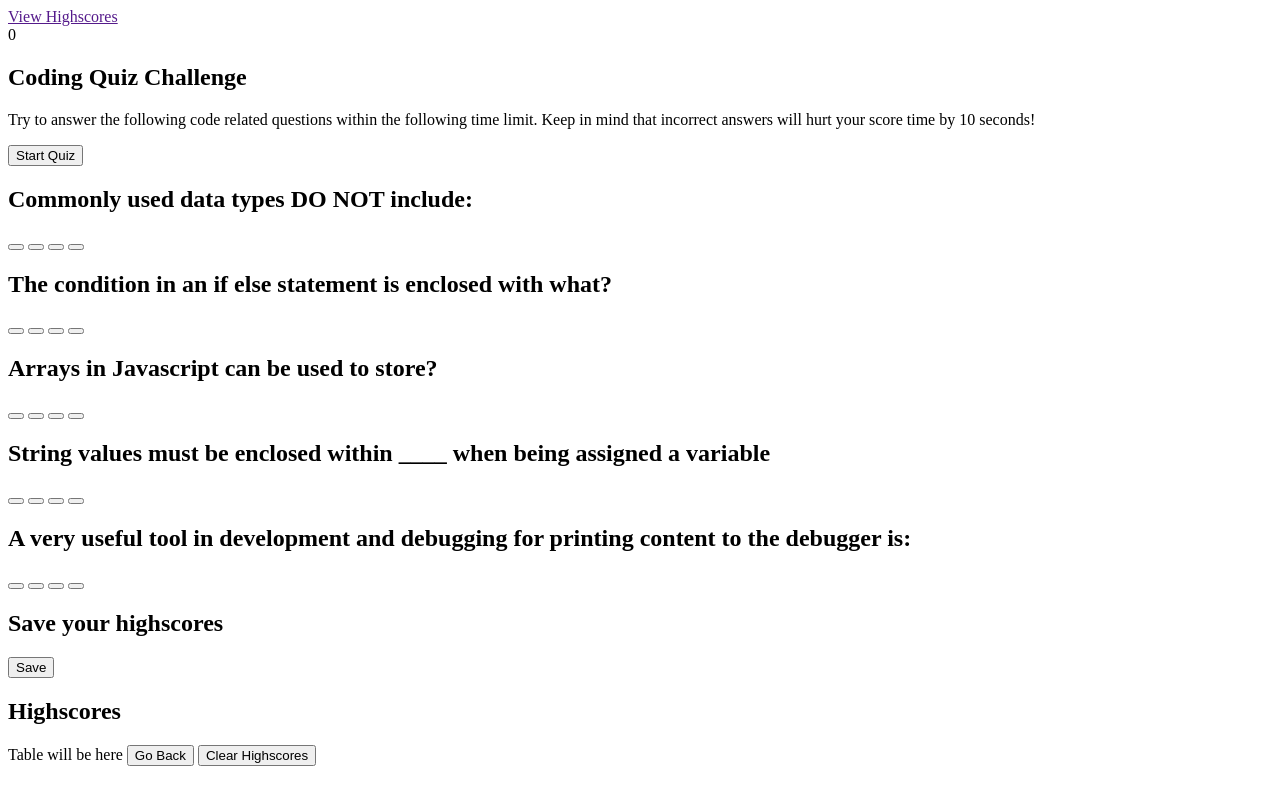
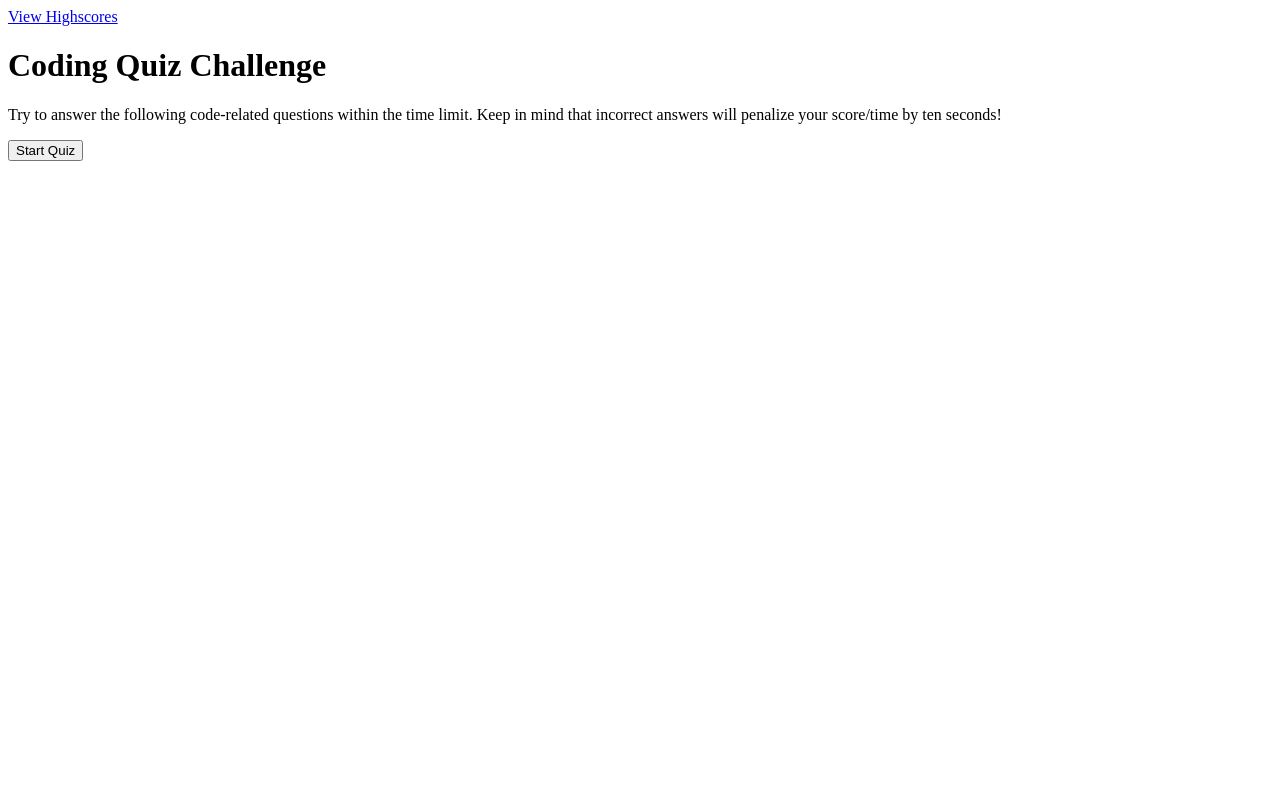
Before and after one commit to olliedirker/code-quiz, a plain HTML site: page index.html in a window 1280 px wide. Drawn offline with Linux system fonts and the light colour scheme.

Commit message:
fixed html to better show the quiz

```diff
--- a/assets/js/script.js
+++ b/assets/js/script.js
@@ -1,26 +1,27 @@
-function startQuiz() {
-    question()
-    console.log('start button working')
-}
-
-
-var startBtn = document.querySelector("#startButton")
-startBtn.addEventListener("click", startQuiz);
-var answer = document.querySelector("#quizPage")
-//nextQuestion execute the hide and reveal animations
-answer.addEventListener("click", nextQuestion)
-
-
-
-function question() {
-
-}
-
-function nextQuestion(event){
-console.log(event.target.classList[1]);
-
-if(event.target.classList[1] === "incorrect")
-console.log('clicking an incorrect answer works')
-else(event.target.classList[1] === "correct")
-console.log('clicking correct works')
-}
+var questions = [
+    {
+        title: "Commonly used data types DO NOT include:",
+        choices: ["strings", "booleans", "alerts", "numbers"],
+        answer: "alerts"
+    },
+    {
+        title: "The condition in an if / else statement is enclosed within ____.",
+        choices: ["quotes", "curly brackets", "parentheses", "square brackets"],
+        answer: "parentheses"
+    },
+    {
+        title: "Arrays in Javascript can be used to store ____.",
+        choices: ["numbers and strings", "other arrays", "booleans", "all of the above"],
+        answer: "all of the above"
+    },
+    {
+        title: "String values must be enclosed within ____ when being assigned to variables.",
+        choices: ["commas", "curly brackets", "quotes", "parenthesis"],
+        answer: "quotes"
+    },
+    {
+        title: "A very useful tool for used during development and debugging for printing content to the debugger is:",
+        choices: ["Javascript", "terminal / bash", "for loops", "console log"],
+        answer: "console log"
+    },
+];
--- a/index.html
+++ b/index.html
@@ -3,87 +3,35 @@
 
 <head>
     <meta charset="UTF-8">
-    <meta http-equiv="X-UA-Compatible" content="IE=edge">
     <meta name="viewport" content="width=device-width, initial-scale=1.0">
-    <title>Code-Quiz</title>
-    <link rel="stylesheet" href="./assets/css/styles.css">
+    <meta http-equiv="X-UA-Compatible" content="ie=edge">
+    <link rel="stylesheet" type="text/css" href="assets/style.css">
+    <title>Code Quiz</title>
 </head>
 
 <body>
-    <Header>
-        <a href="" id="Not sure yet">View Highscores</a>
-        <div class="counter">
-            <span>
-                0
-            </span>
-        </div>
-    </Header>
-    <main>
-        <div id="start">
-            <section>
-                <h1 class="header">Coding Quiz Challenge</h1>
-                <p class="paragraph">Try to answer the following code related questions within the following time limit.
-                    Keep in mind that incorrect answers will hurt your score time by 10 seconds!</p>
-                <button id="startButton">Start Quiz</button>
-            </section>
-        </div>
-        <div id="quizPage">
-            <section class="Q1">
-                <h1 class="header">Commonly used data types DO NOT include:</h1>
-                <button class="answer incorrect" id="incorrect"> </button>
-                <button class="answer correct" id="correct"></button>
-                <button class="answer" id="incorrect"></button>
-                <button class="answer" id="incorrect"></button>
-            </section>
-            <section class="Q2">
-                <h1 class="header">The condition in an if else statement is enclosed with what?</h1>
-                <button class="answer" id="incorrect"></button>
-                <button class="answer" id="incorrect"></button>
-                <button class="answer" id="correct"></button>
-                <button class="answer" id="incorrect"></button>
-            </section>
-            <section class="Q3">
-                <h1 class="header">Arrays in Javascript can be used to store?</h1>
-                <button class="answer" id="incorrect"></button>
-                <button class="answer" id="incorrect"></button>
-                <button class="answer" id="incorrect"></button>
-                <button class="answer" id="correct"></button>
-            </section>
-            <section class="Q4">
-                <h1 class="header">String values must be enclosed within ____ when being assigned a variable</h1>
-                <button class="answer" id="incorrect"></button>
-                <button class="answer" id="correct"></button>
-                <button class="answer" id="incorrect"></button>
-                <button class="answer" id="incorrect"></button>
-            </section>
-            <section class="Q5">
-                <h1 class="header">A very useful tool in development and debugging for printing content to the debugger
-                    is:</h1>
-                <button class="answer" id="incorrect"></button>
-                <button class="answer" id="incorrect"></button>
-                <button class="answer" id="correct"></button>
-                <button class="answer" id="incorrect"></button>
-            </section>
-        </div>
-        <div id="highscore">
-            <section>
-                <h1 class="header">Save your highscores</h1>
-                <p class="paragraph"></p>
-                <p class="initials"></p>
-                <button class="saveBtn">Save</button>
-            </section>
-            <section id="tblHighscore">
-                <h1>Highscores</h1>
-Table will be here
-<button class = "restartBtn">Go Back</button>
-<button class = "clear">Clear Highscores</button>
-            </section>
+    <!-- Link to highscores -->
+    <a href="highScores.html">View Highscores</a>
+    <!-- This is a wrapper -->
+    <div id="wrapper">
+        <!-- Div for timer -->
+        <div id="currentTime"></div>
+        <!-- Div for quiz content -->
+        <div id="questionsDiv">
+            <h1>Coding Quiz Challenge</h1>
+            <p>Try to answer the following code-related questions within the time limit. Keep in mind that incorrect
+                answers
+                will penalize your score/time by ten seconds!</p>
+            <ul id="choicesUl"></ul>
+            <button id="startTime">Start Quiz</button>
         </div>
 
+    </div>
 
-    </main>
 
-    <script src="./assets/js/script.js"></script>
+    <script src="script.js"></script>
+
+
 </body>
 
 </html>
```
Also changed, not shown: 2 other files.
